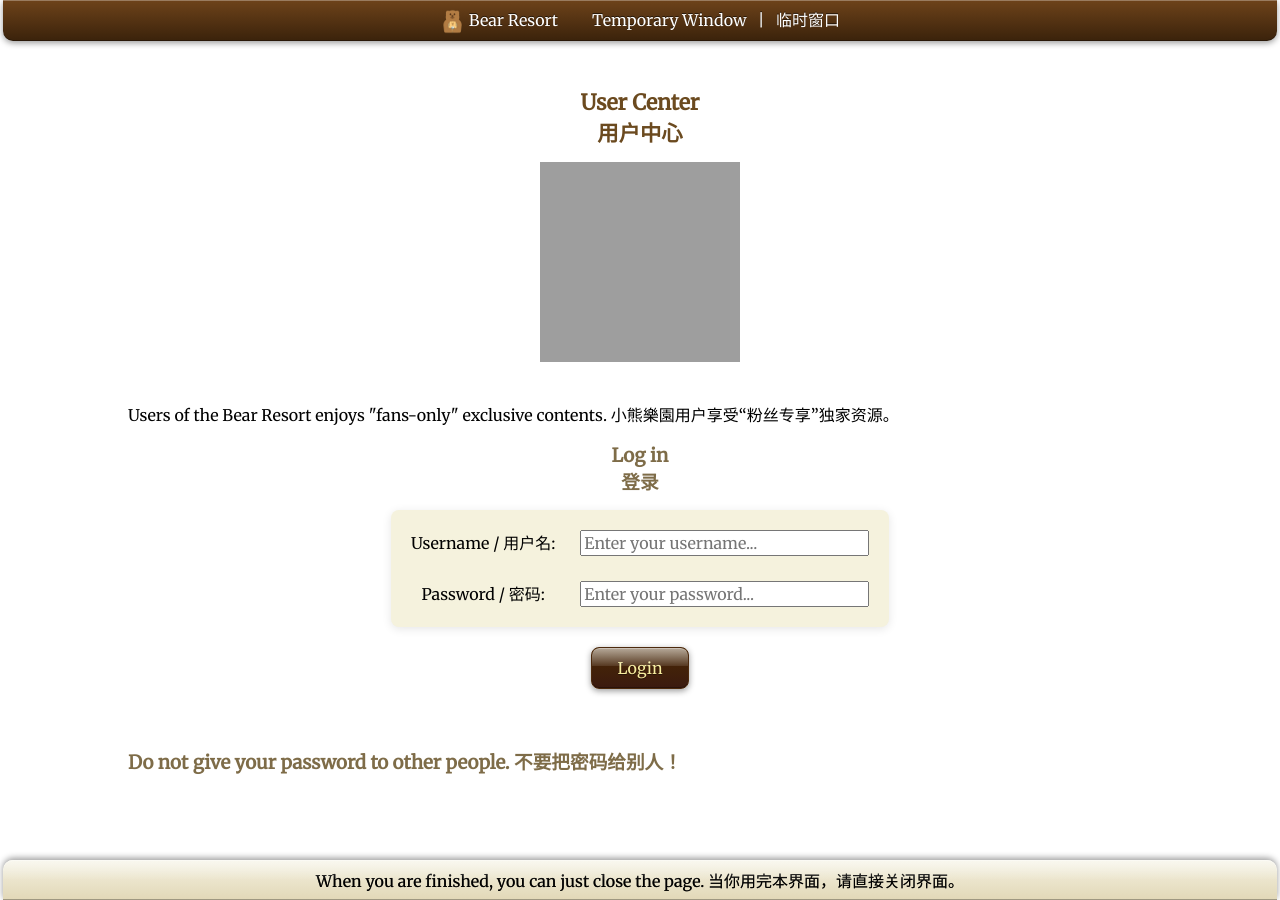
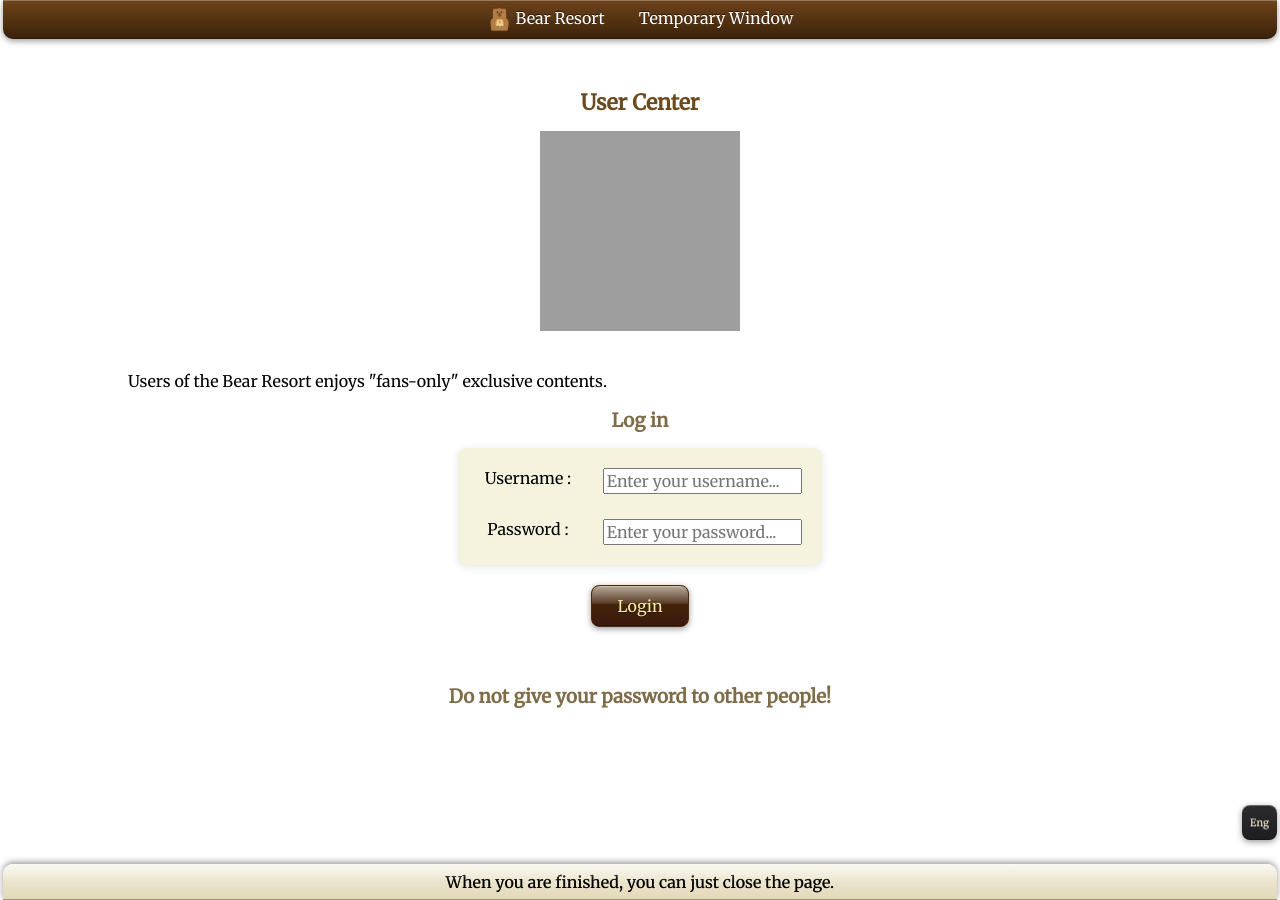
Before and after one commit to Bear-Resort/bear-resort.github.io, a Jekyll site: the page built from assets/html/login.md, in a window 1280 px wide. Built offline with Jekyll 4.4.1, drawn with Linux system fonts in a browser that asks for light colours; grey boxes are pictures that could not be loaded.

Commit message:
pushed biligual for user center

```diff
--- a/_layouts/default.html
+++ b/_layouts/default.html
@@ -9,9 +9,10 @@
     <link href="https://fonts.googleapis.com/css2?family=Merriweather&display=swap" rel="stylesheet">
 </head>
 <body>
+  <script type="module" src="/assets/js/lang.js"></script>
   <div class="topnav" style="text-align: center;">
       <img src="/logos/default-bear.gif" width="25" height="25" style="vertical-align: middle; display: inline-block;"> Bear Resort &nbsp; &nbsp; &nbsp; &nbsp;
-      Temporary Window &nbsp; | &nbsp; 临时窗口
+      <span class="eng">Temporary Window</span> <span class="chn">临时窗口</span>
   </div>
 
   <div id="content" style="text-align: left;">
@@ -27,11 +28,11 @@
       {{ content }}
 
       <br><br><br>
-
+      <div id="lang">Eng</div>
   </div>
 
   <div class="botnav" style="text-align: center;">
-    When you are finished, you can just close the page. 当你用完本界面，请直接关闭界面。
+    <span class="eng">When you are finished, you can just close the page.</span> <span class="chn">当你用完本界面，请直接关闭界面。</span>
   </div>
 
   <script src="/assets/js/link.js"></script>
--- a/assets/html/login.md
+++ b/assets/html/login.md
@@ -3,16 +3,17 @@
 ---
 
 <div class="container">
-    <h1>User Center <br> 用户中心</h1>
+    <h1><span class="eng">User Center</span> <span class="chn">用户中心</span></h1>
     <img src="/logos/user.gif" style="width: 200px; height: 200px;"><br>
     <br>
-    Users of the Bear Resort enjoys "fans-only" exclusive contents. 小熊樂園用户享受“粉丝专享”独家资源。
+    <span class="eng">Users of the Bear Resort enjoys "fans-only" exclusive contents.</span>
+    <span class="chn">小熊樂園用户享受“粉丝专享”独家资源。</span>
     <br>
     <div id="login-form" style="text-align: center;">
-      <h2>Log in <br> 登录</h2>
+      <h2><span class="eng">Log in</span> <span class="chn">登录</span></h2>
       <form class="login-grid">
-      <label for="username">Username / 用户名:</label> <input type="text" id="username" placeholder="Enter your username..." style="font-size: 16px" required />
-      <label for="password">Password / 密码:</label> <input type="password" id="password" placeholder="Enter your password..." style="font-size: 16px" required />
+      <label for="username"><span class="eng">Username</span> <span class="chn">用户名</span>:</label> <input type="text" id="username" placeholder="Enter your username..." style="font-size: 16px" required />
+      <label for="password"><span class="eng">Password</span> <span class="chn">密码</span>:</label> <input type="password" id="password" placeholder="Enter your password..." style="font-size: 16px" required />
       </form>
       <br><br>
       <button onclick="handleLogin()">Login</button>
@@ -24,12 +25,15 @@
     <br>
     <div id="welcome" style="display: none; text-align: center;">
         <div class="login-grid">
-            <label for="username-active">Username / 用户名:</label> <span id="active-username"></span>
-            <label for="user-lvl">Category / 范畴:</label> <span id="active-category"></span>
+            <label for="username-active"><span class="eng">Username</span> <span class="chn">用户名</span>:</label> <span id="active-username"></span>
+            <label for="user-lvl"><span class="eng">Category</span> <span class="chn">范畴</span>:</label> <span id="active-category"></span>
         </div>
+        <br>
         <button id="logout-btn" onclick="handleLogout()">Logout</button>
       </div>
-    <h2>Do not give your password to other people. 不要把密码给别人！</h2>
+    <div style="text-align: center">
+        <h2><span class="eng">Do not give your password to other people!</span> <span class="chn">不要把密码给别人！</span></h2>
+    </div>
 </div>
 
 <script type="module">
@@ -54,7 +58,7 @@
       document.getElementById("login-form").style.display = "none";
       const welcome = document.getElementById("welcome");
       document.getElementById("welcome-text").textContent = "✅ You are logged in / 您已登录";
-      document.getElementById("active-username").textContent = `"${username}"`;
+      document.getElementById("active-username").textContent = `${username}`;
       document.getElementById("active-category").textContent = "True Fan / 真爱粉";
       welcome.style.display = "block";
     }
```
